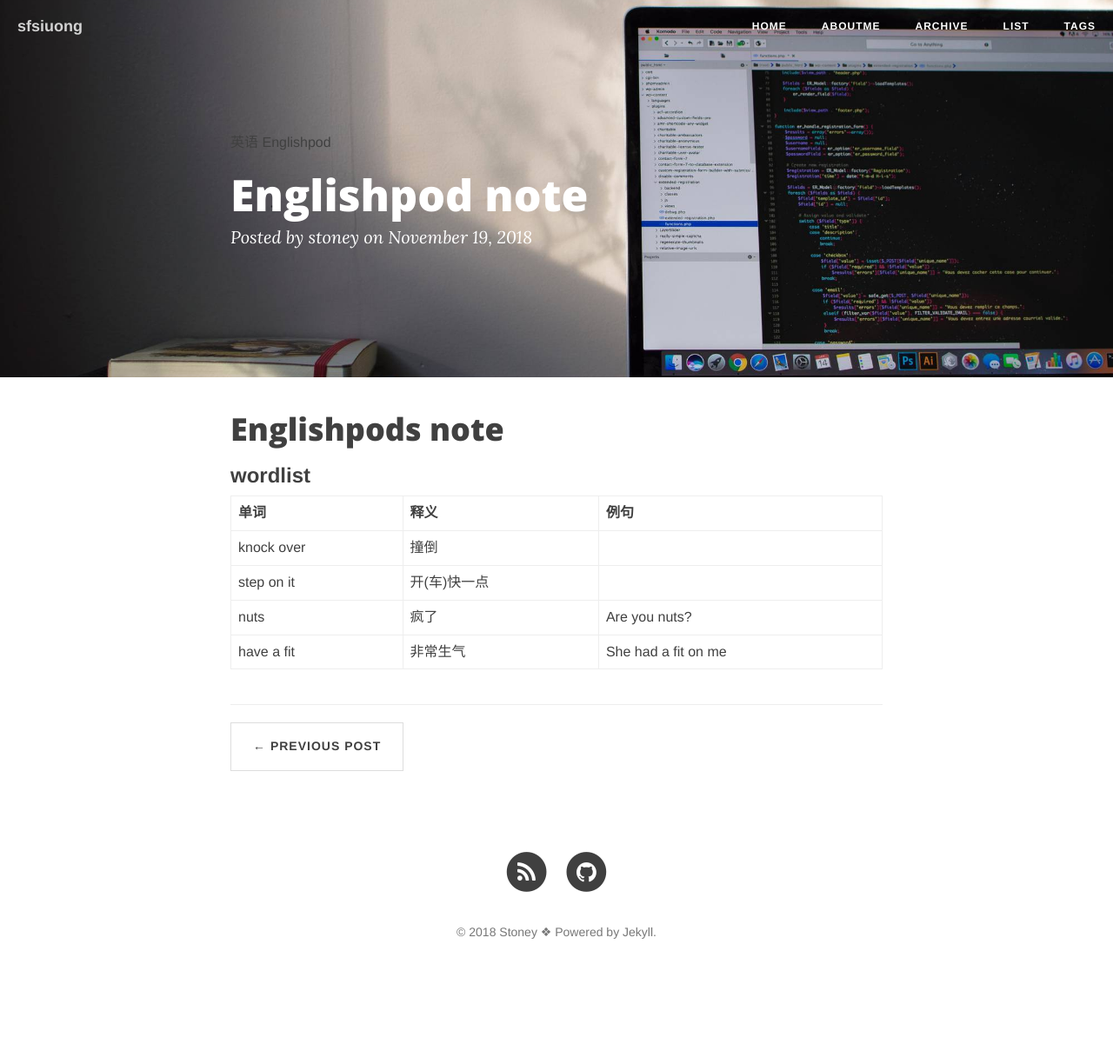
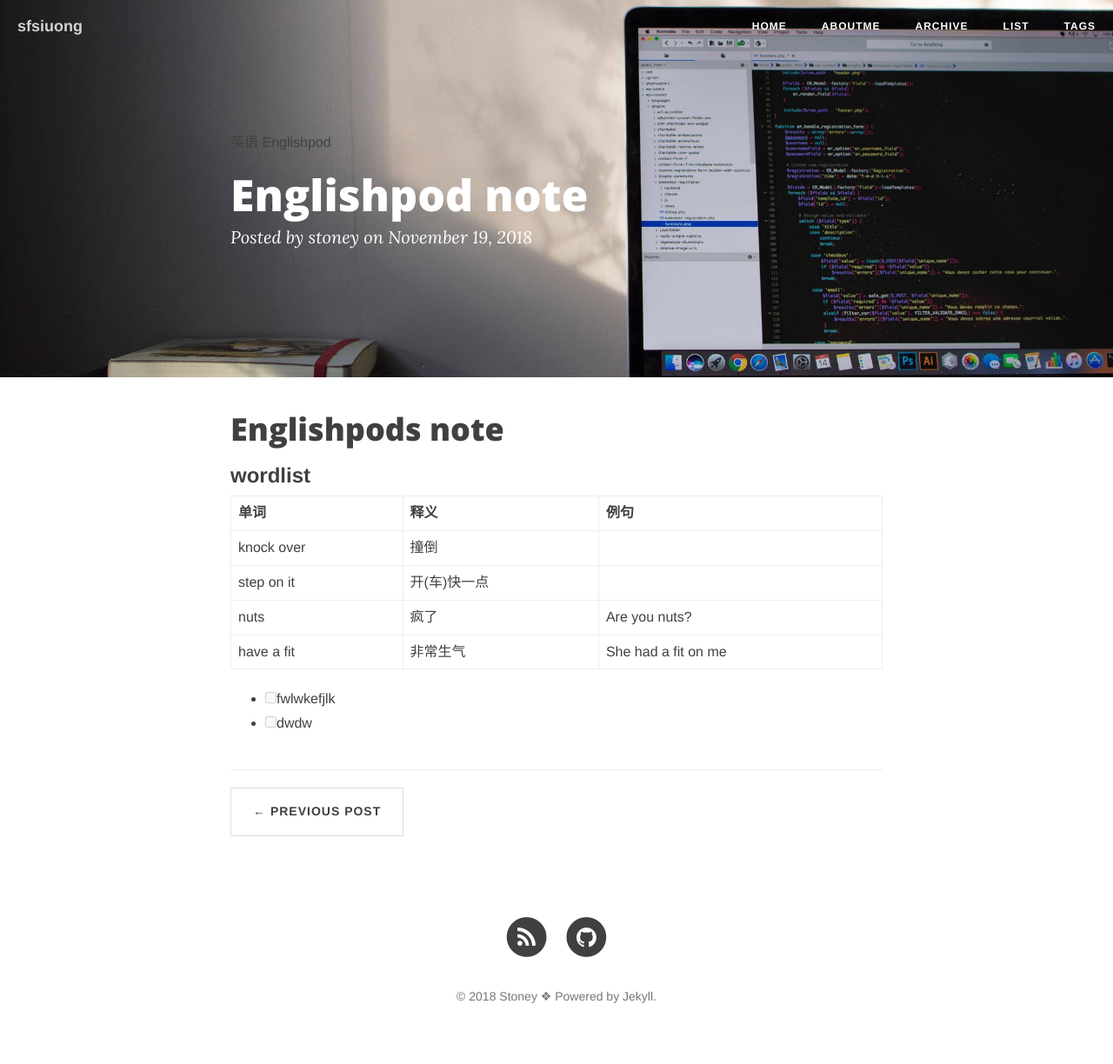
Before and after one commit to sfsiuong/sfsiuong.github.io, a Jekyll site: the page built from _posts/2018-11-19-englishpod-note.md, in a window 1280 px wide. Shown: the whole page at 87% size. Built offline with Jekyll 4.4.1, drawn with Linux system fonts in a browser that asks for light colours; nearby versions of some CDN libraries; comment, search, counter and statistics services are not loaded; before the commit the page ends 1149 px from its top, so only the background shows below that.

Commit message:
Update 2018-11-19-englishpod-note.md

```diff
--- a/_posts/2018-11-19-englishpod-note.md
+++ b/_posts/2018-11-19-englishpod-note.md
@@ -17,3 +17,8 @@ tags: 英语 Englishpod
 | step on it | 开(车)快一点 |                     |
 | nuts       | 疯了         | Are you nuts?       |
 | have a fit | 非常生气     | She had a fit on me |
+
+
+
+- [ ] fwlwkefjlk
+- [ ] dwdw
```
